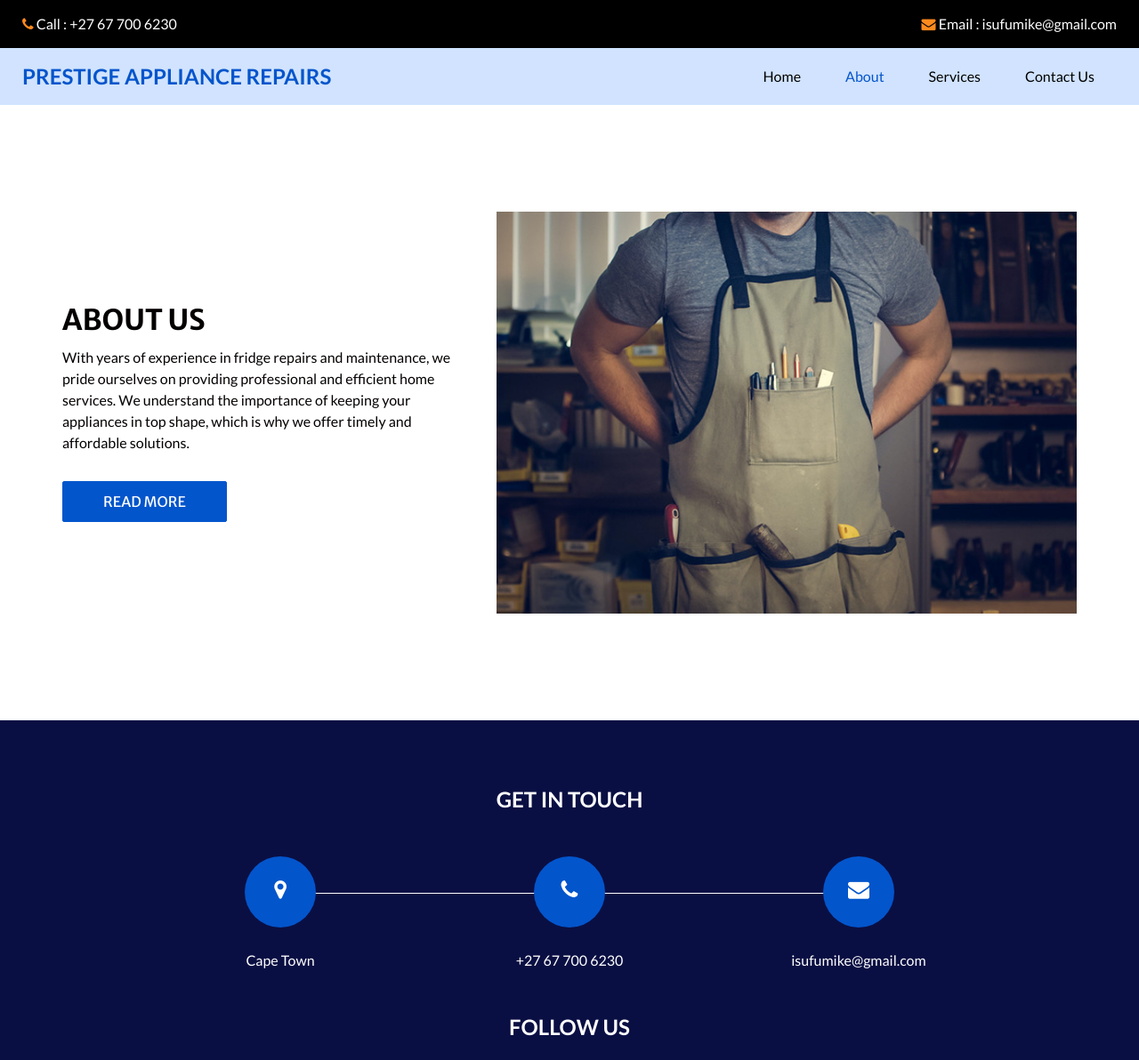
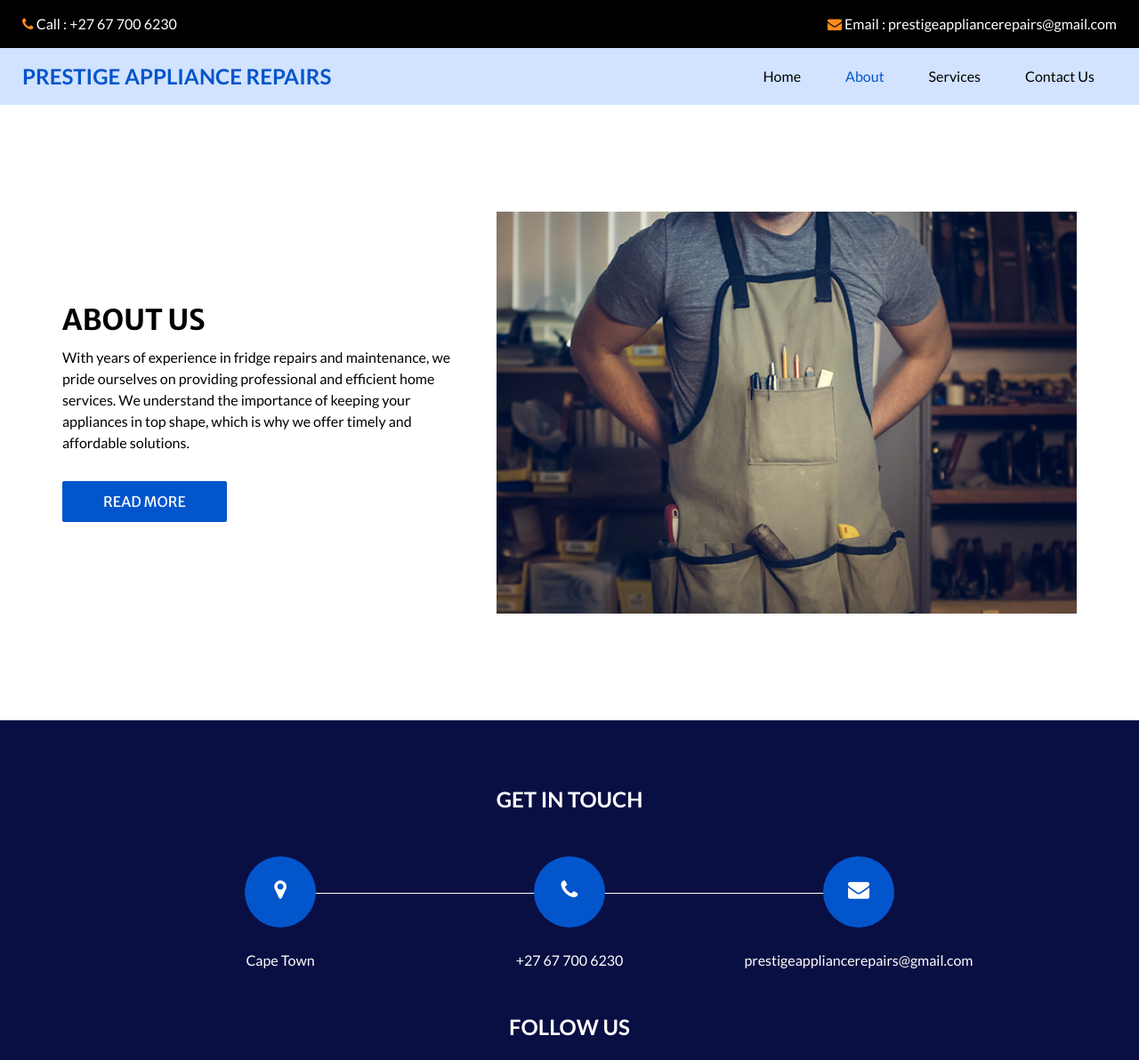
Before and after one commit to tawandamadziya/parepairs, a plain HTML site: page about.html in a window 1280 px wide. Shown: the top 1192 px of the page at 89% size. Drawn offline with nearby package versions, Linux system fonts and the light colour scheme; some packages are replaced by stand-ins of ours.

Commit message:
updated email

```diff
--- a/about.html
+++ b/about.html
@@ -44,7 +44,7 @@
             <a href="">
               <i class="fa fa-envelope" aria-hidden="true"></i>
               <span>
-                Email : isufumike@gmail.com
+                Email : prestigeappliancerepairs@gmail.com
               </span>
             </a>
           </div>
@@ -156,7 +156,7 @@
                       <i class="fa fa-envelope" aria-hidden="true"></i>
                     </div>
                     <p>
-                      isufumike@gmail.com
+                      prestigeappliancerepairs@gmail.com
                     </p>
                   </div>
                 </a>
```
Also changed, not shown: contact.html (+2 -2 lines), index.html (+2 -2 lines), service.html (+2 -2 lines).
